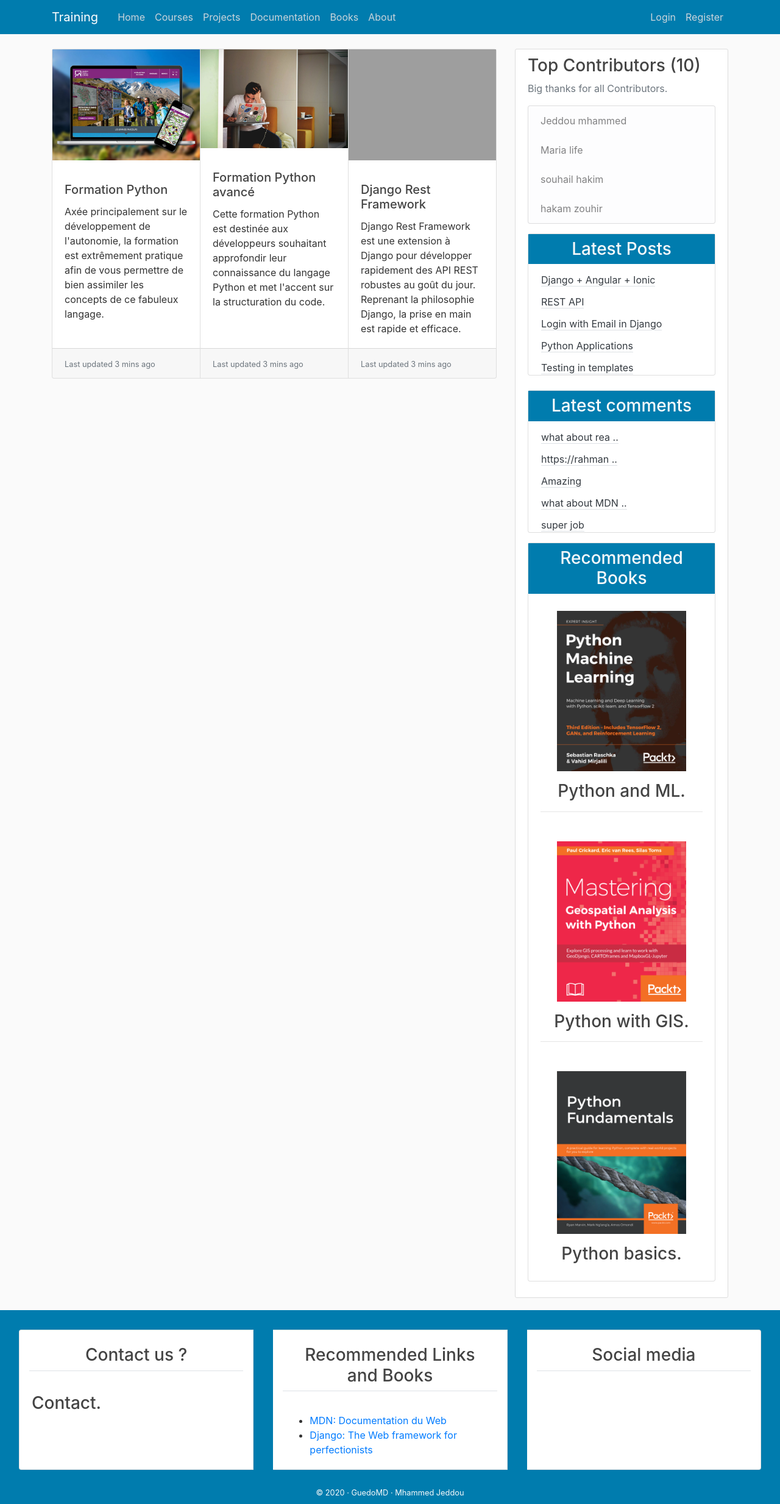
After one commit to mhammed2020/Send-email-with-django, a Django app: page /training/ in a window 1280 px wide. The commit adds this page. Shown: the whole page at 61% size. Run offline with Django 3.2, Linux system fonts and the light colour scheme; data comes from the database, SQL or seed files in the repository; both versions use the stored data as it was after the commit; some libraries are stand-ins or nearby versions; grey boxes are pictures that could not be loaded.

Commit message:
Add training frontend feature

```diff
--- a/blog/templates/blog/base.html
+++ b/blog/templates/blog/base.html
@@ -30,7 +30,7 @@
     <header class="site-header">
       <nav class="navbar navbar-expand-md navbar-dark  fixed-top" style="background-color:#007cae;" >
         <div class="container">
-          <a class="navbar-brand mr-4" href="{% url 'blog-home' %}">Training  </a>
+          <a class="navbar-brand mr-4" href="{% url 'blog-training' %}">Training  </a>
           <button class="navbar-toggler" type="button" data-toggle="collapse" data-target="#navbarToggle" aria-controls="navbarToggle" aria-expanded="false" aria-label="Toggle navigation">
           <span class="navbar-toggler-icon"></span>
           </button>
--- /dev/null
+++ b/blog/templates/blog/training.html
@@ -0,0 +1,42 @@
+
+{% extends "blog/base.html" %}
+{% block content %}
+{% load  static %}
+<div class="card-group">
+    <div class="card">
+      <img class="mb-3" src="{% static 'blog/img/image_large.jpg' %}" alt=" logo " style="width:100%">
+
+      <div class="card-body">
+        <h5 class="card-title">Formation Python</h5>
+        <p class="card-text">
+            Axée principalement sur le développement de l'autonomie, la formation est extrêmement pratique afin de vous permettre de bien assimiler les concepts de ce fabuleux langage.</p>
+      </div>
+      <div class="card-footer">
+        <small class="text-muted">Last updated 3 mins ago</small>
+      </div>
+    </div>
+    <div class="card">
+        <img class="mb-3" src="{% static 'blog/img/pexels-photo-52608.jpeg' %}" alt=" logo " style="width:100%">
+        <div class="card-body">
+        <h5 class="card-title">Formation Python avancé</h5>
+        <p class="card-text">Cette formation Python est destinée aux développeurs souhaitant approfondir leur connaissance du langage Python et met l'accent sur la structuration du code.</p>
+      </div>
+      <div class="card-footer">
+        <small class="text-muted">Last updated 3 mins ago</small>
+      </div>
+    </div>
+    <div class="card">
+        <img class="mb-3" src="{% static 'blog/img/pexels-photo.jpg' %}" alt=" logo " style="width:100%">
+        <div class="card-body">
+        <h5 class="card-title">Django Rest Framework</h5>
+        <p class="card-text">Django Rest Framework est une extension à Django pour développer rapidement des API REST robustes au goût du jour. Reprenant la philosophie Django, la prise en main est rapide et efficace.</p>
+      </div>
+      <div class="card-footer">
+        <small class="text-muted">Last updated 3 mins ago</small>
+      </div>
+    </div>
+  </div>
+
+
+
+  {% endblock content %}
--- a/blog/urls.py
+++ b/blog/urls.py
@@ -35,4 +35,6 @@ urlpatterns = [
     path('post/<int:pk>/update/', PostUpdateView.as_view(), name='post-update'),
     path('post/<int:pk>/delete/', PostDeleteView.as_view(), name='post-delete'),
     path('about/', views.about, name='blog-about'),
+        path('training/', views.training, name='blog-training'),
+
 ]
--- a/blog/views.py
+++ b/blog/views.py
@@ -126,6 +126,8 @@ class PostDeleteView(LoginRequiredMixin, UserPassesTestMixin, DeleteView):
 
 def about(request):
     return render(request, 'blog/about.html', {'title': 'About'})
+def training(request):
+    return render(request, 'blog/training.html', {'title': 'formation'})
 
 class ProjectListView(ListView):
     model = Project
```
Also changed, not shown: blog/static/blog/img/11.png (added), blog/static/blog/img/image_large.jpg (added), blog/static/blog/img/image_large2.png (added), db.sqlite3, media/post_img/1.png (added), media/post_img/2.png (added), media/post_img/5.png (added), media/post_img/6.png (added), media/post_img/b08060.png (added), media/post_img/b12086.png (added).
